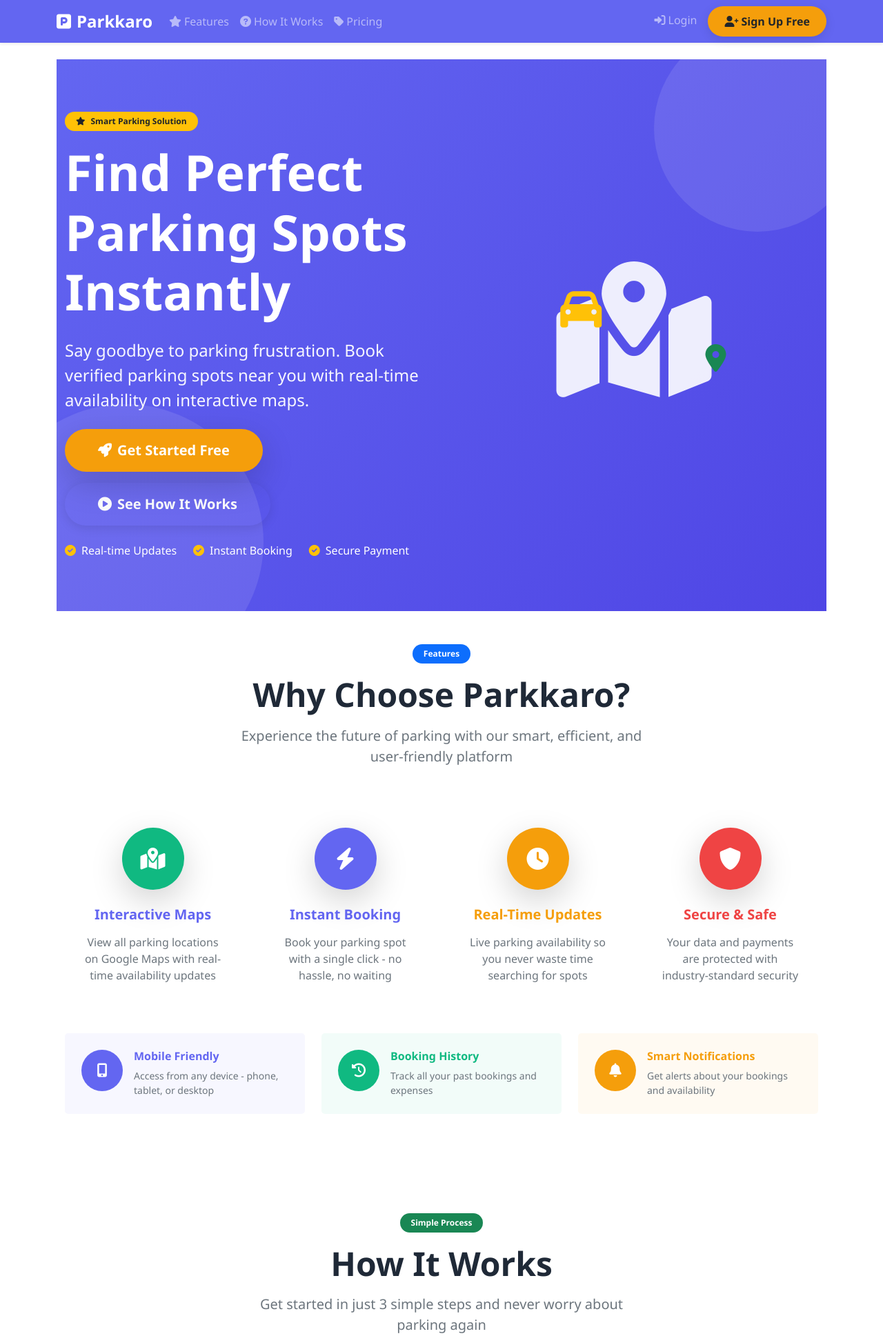
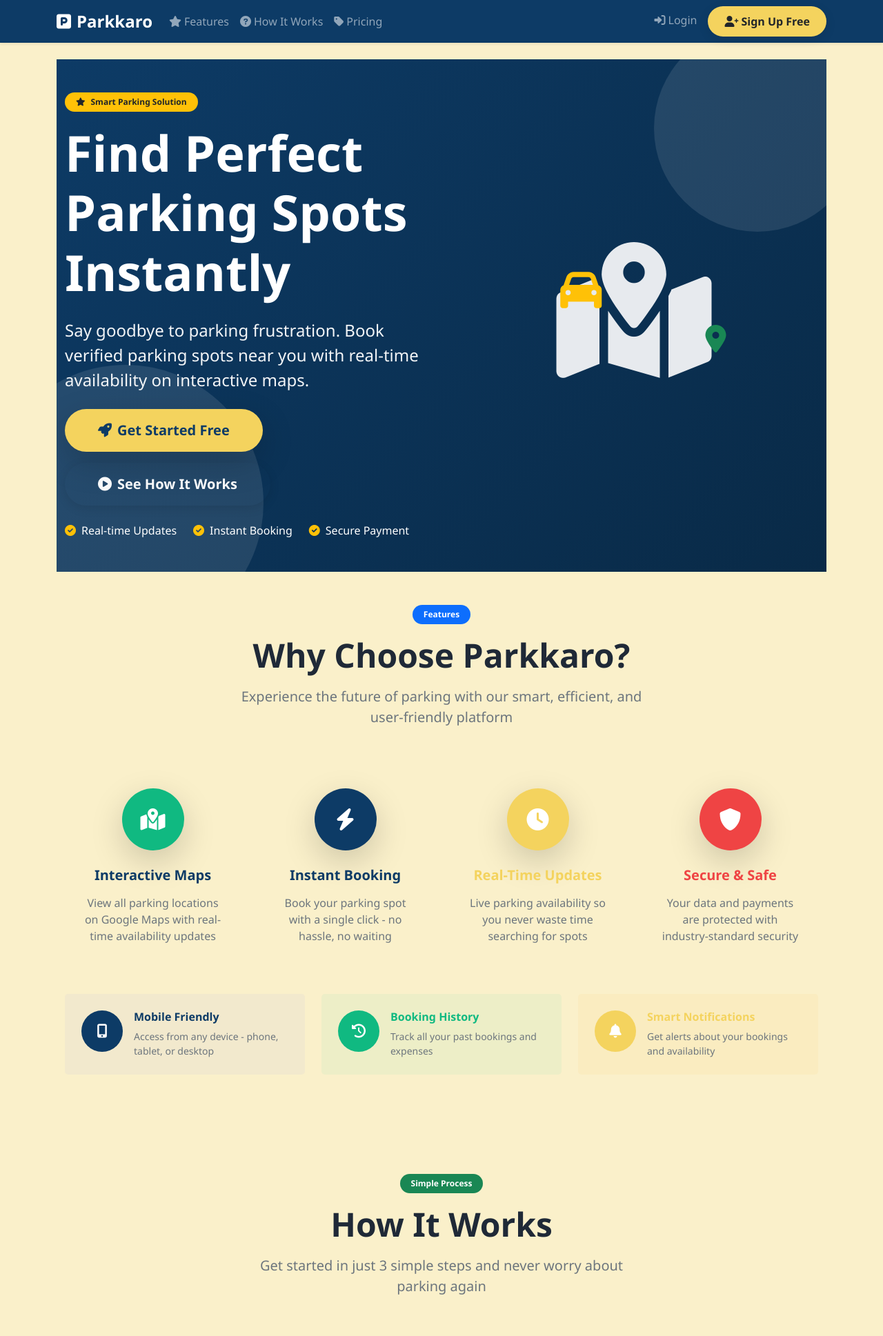
Before and after one commit to kushalkumar-shaw/Smart-Parking-App, a Flask app: page / in a window 1280 px wide. Shown: the top 1937 px of the page at 69% size. Run offline with Flask 3, Linux system fonts and the light colour scheme.

Commit message:
almost done

```diff
--- a/templates/base.html
+++ b/templates/base.html
@@ -9,19 +9,20 @@
     <link rel="icon" type="image/x-icon" href="{{ url_for('static', filename='favicon.ico') }}">
     <style>
         :root {
-            --primary-color: #6366F1;
-            --primary-dark: #4F46E5;
-            --primary-light: #818CF8;
-            --secondary-color: #F59E0B;
+            --primary-color: #0d3b66;
+            --primary-dark: #092a47;
+            --primary-light: #1a5490;
+            --secondary-color: #f4d35e;
+            --accent-color: #faf0ca;
             --success-color: #10B981;
             --danger-color: #EF4444;
             --text-dark: #1F2937;
             --text-muted: #6B7280;
-            --bg-light: #F9FAFB;
+            --bg-light: #faf0ca;
         }
 
         body {
-            background-color: #FFFFFF;
+            background-color: var(--accent-color);
             font-family: 'Segoe UI', Tahoma, Geneva, Verdana, sans-serif;
             min-height: 100vh;
             color: var(--text-dark);
@@ -89,12 +90,13 @@
 
         .btn-warning {
             background: var(--secondary-color);
-            color: white;
+            color: var(--primary-color);
+            font-weight: 700;
         }
 
         .btn-warning:hover {
-            background: #D97706;
-            color: white;
+            background: #f0c74b;
+            color: var(--primary-color);
         }
 
         .btn-danger {
--- a/templates/index.html
+++ b/templates/index.html
@@ -2,7 +2,7 @@
 
 {% block content %}
 <!-- Hero Section with Background -->
-<section class="hero-section text-white" style="background: linear-gradient(135deg, var(--primary-color) 0%, var(--primary-dark) 100%); min-height: 100vh; position: relative; overflow: hidden; display: flex; align-items: center;">
+<section class="hero-section text-white" style="background: linear-gradient(135deg, var(--primary-color) 0%, var(--primary-dark) 100%); position: relative; overflow: hidden; display: flex; align-items: center;">
     <div class="container position-relative" style="z-index: 2;">
         <div class="row align-items-center py-5">
             <div class="col-lg-6 mb-4 mb-lg-0">
```
